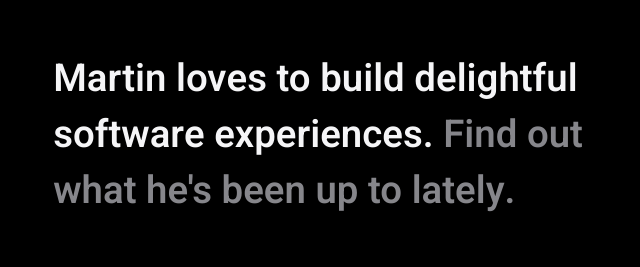
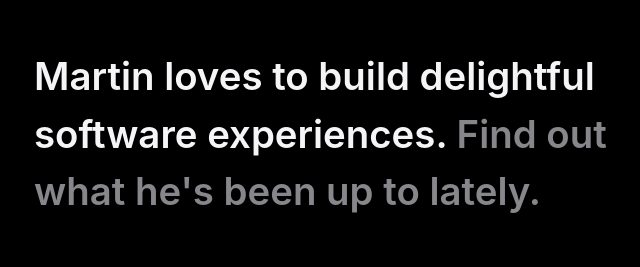
Before and after one commit to martinivanco/martinivanco.github.io, a plain HTML site: page index.html in a window 1280 px wide. Shown: the part 210-477 px from the top of the page, without its empty margins (318-958 px from the left). Drawn offline with Linux system fonts and the light colour scheme.

Commit message:
Use system font

```diff
--- a/index.html
+++ b/index.html
@@ -3,7 +3,6 @@
 <head>
     <meta charset="UTF-8">
     <meta name="viewport" content="width=device-width, initial-scale=1.0">
-    <link href="https://fonts.googleapis.com/css2?family=Heebo:wght@600&display=swap" rel="stylesheet">
     <link rel="stylesheet" href="style.css">
     <script src="https://kit.fontawesome.com/b18c923413.js" crossorigin="anonymous"></script>
     <title>Martin Ivančo</title>
--- a/style.css
+++ b/style.css
@@ -17,9 +17,11 @@ main {
 }
 
 #headline {
-  width: 83vw;
-  font-family: 'Heebo', sans-serif;
-  font-size: 9vw;
+  width: 80vw;
+  font-family: 'SF Pro Display', 'Helvetica Neue', 'Helvetica', sans-serif;
+  font-size: 8vw;
+  font-weight: 600;
+  line-height: 1.5;
   margin-bottom: 10vw;
 }
 #title {
@@ -45,7 +47,7 @@ main {
 
 @media only screen and (orientation: landscape) {
   #headline {
-    font-size: 10vh;
+    font-size: 11vh;
     margin-bottom: 11vh;
   }
   #links a {
@@ -56,7 +58,7 @@ main {
 
 @media only screen and (min-width: 1024px) {
   #headline {
-    width: 42vw;
+    width: 45vw;
     font-size: 3vw;
     margin-bottom: 4vw;
   }
```
